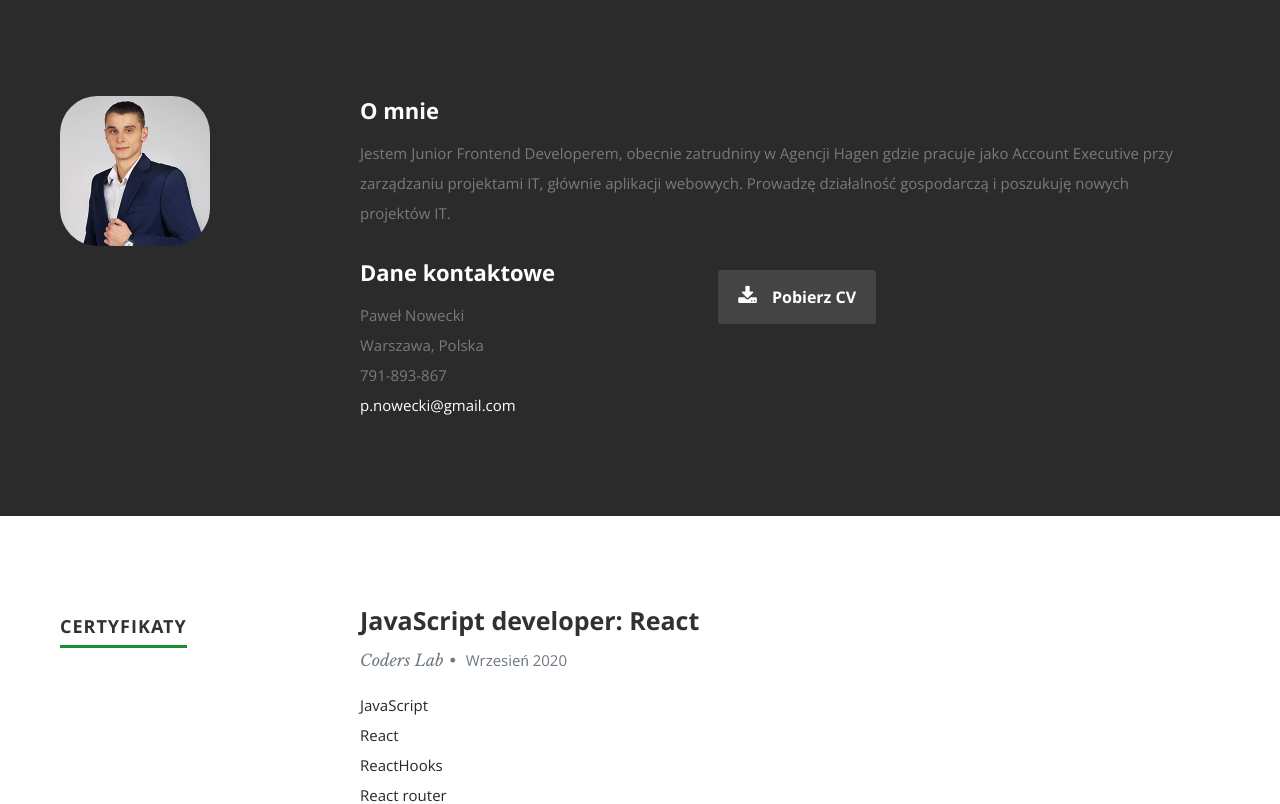
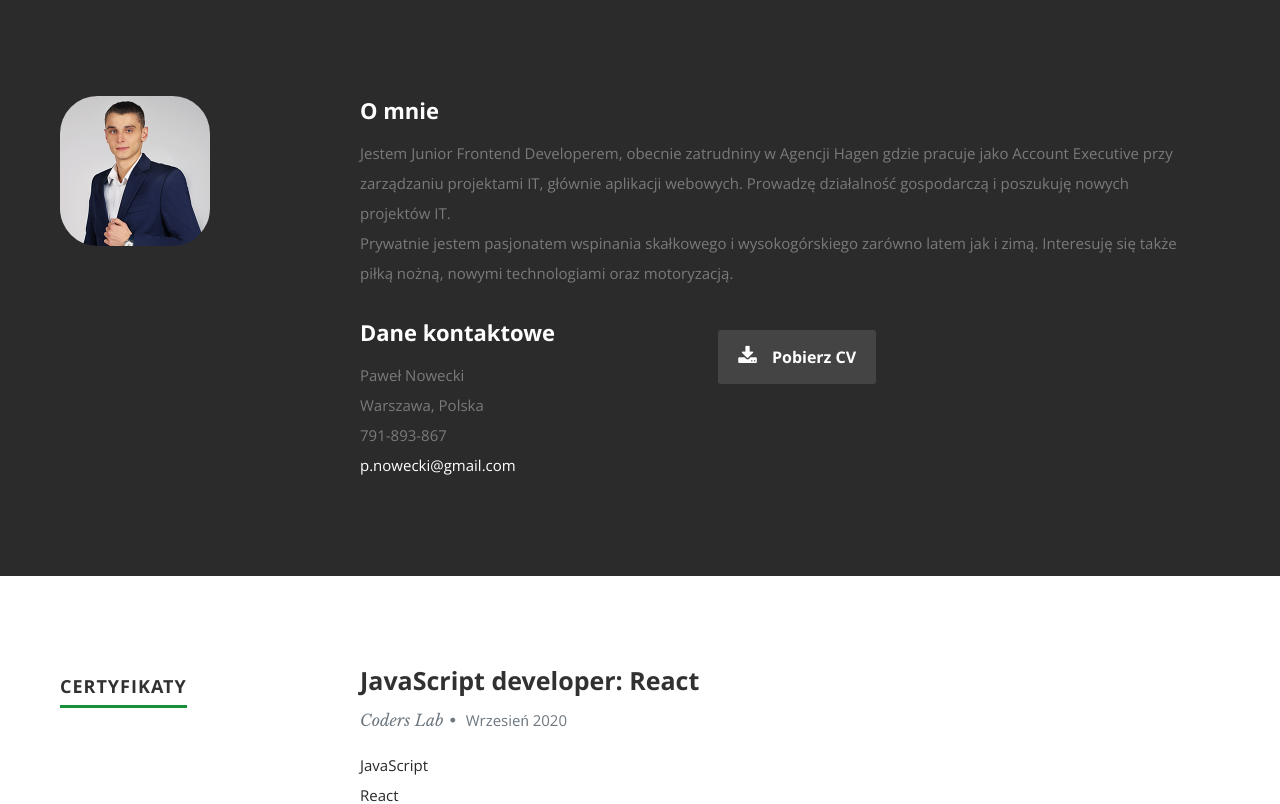
Before and after one commit to Pawel-dev5/portfolio, a React (Create React App) app: page / in a window 1280 px wide. Shown: the part 800-1604 px from the top of the page. Built offline with nearby package versions, Linux system fonts and the light colour scheme.

Commit message:
Zmienione bio

```diff
--- a/public/resumeData.json
+++ b/public/resumeData.json
@@ -6,7 +6,7 @@
     "employer": "Agencji Hagen",
     "jobDescription": "Account Executive",
     "image": "profilepic.jpg",
-    "bio": "Jestem Junior Frontend Developerem, obecnie zatrudniny w Agencji Hagen gdzie pracuje jako Account Executive przy zarządzaniu projektami IT, głównie aplikacji webowych.\nProwadzę działalność gospodarczą i poszukuję nowych projektów IT.",
+    "bio": "Jestem Junior Frontend Developerem, obecnie zatrudniny w Agencji Hagen gdzie pracuje jako Account Executive przy zarządzaniu projektami IT, głównie aplikacji webowych. Prowadzę działalność gospodarczą i poszukuję nowych projektów IT.\nPrywatnie jestem pasjonatem wspinania skałkowego i wysokogórskiego zarówno latem jak i zimą. Interesuję się także piłką nożną, nowymi technologiami oraz motoryzacją.",
     "contactmessage": "Have a project for me? Think I'd be a good fit for your team? I'd love to hear from you, give me a shout by email or by using the form below if you'd like to get in contact with me.",
     "email": "p.nowecki@gmail.com",
     "phone": "791-893-867",
--- a/src/Components/About.js
+++ b/src/Components/About.js
@@ -22,8 +22,7 @@ class About extends Component {
          </div>
          <div className="nine columns main-col">
             <h2>O mnie</h2>
-
-            <p>{bio}</p>
+            <p className="newline">{bio}</p>
             <div className="row">
                <div className="columns contact-details">
                   <h2>Dane kontaktowe</h2>
```
